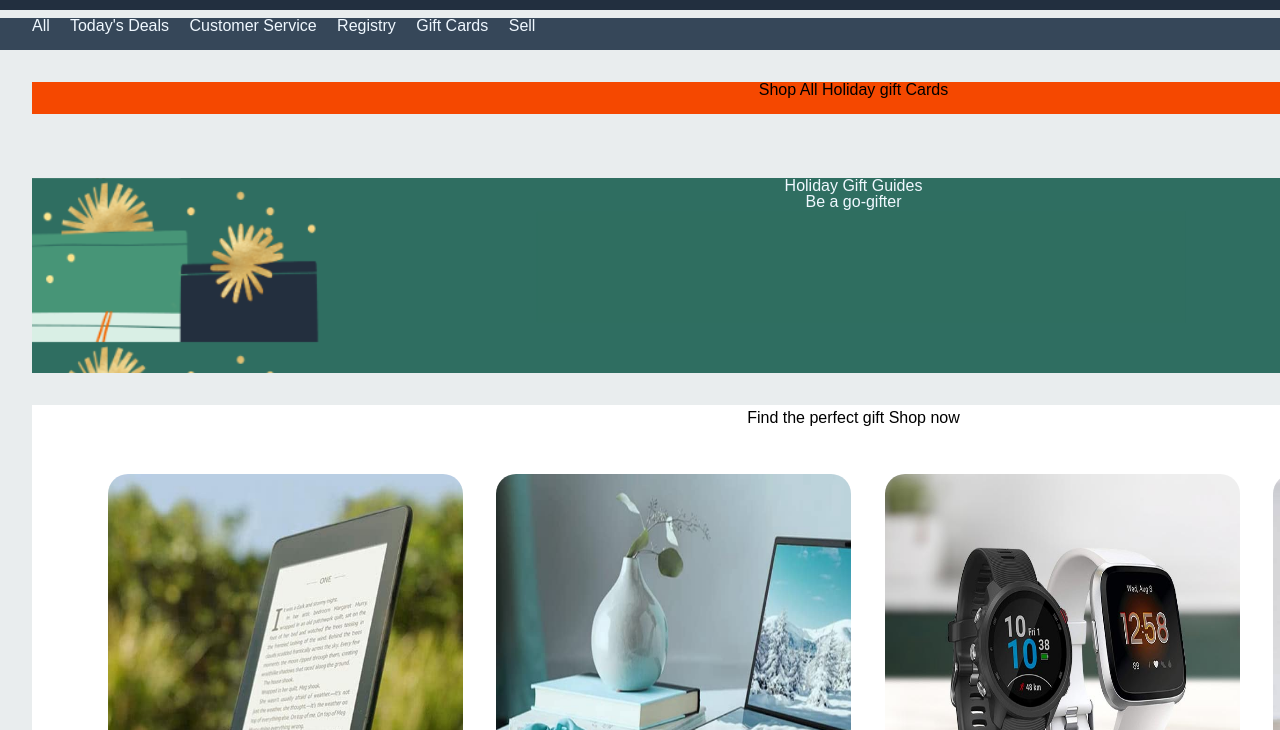
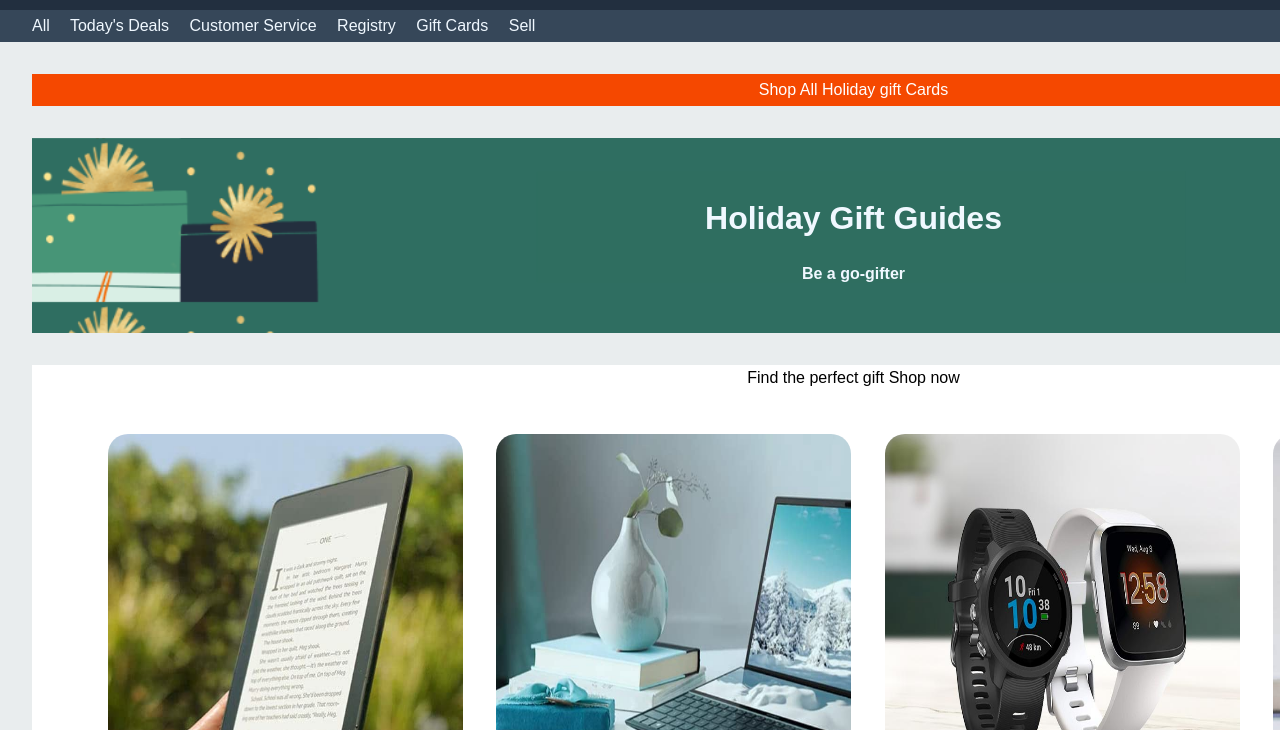
Before and after one commit to MKLNGLO/u1-w2-d5, a plain HTML site: page D5_v2/index.html in a window 1280 px wide. Shown: the part 70-800 px from the top of the page. Drawn offline with Linux system fonts and the light colour scheme.

Commit message:
Updated index and css with font edits

```diff
--- a/D5_v2/index.html
+++ b/D5_v2/index.html
@@ -36,7 +36,7 @@
 <!---SECTION--->
 
 <section id="orangeBar">
-    <p>Shop All Holiday gift Cards</p>
+    <p id="orangeP">Shop All Holiday gift Cards</p>
 </section>
 
 <!---SECTION--->
--- a/D5_v2/style.css
+++ b/D5_v2/style.css
@@ -33,7 +33,7 @@ nav {
 }
 
 #menuContainer {
-    margin-top: 0.5em;
+    padding-top: 0.5em;
     margin-left: 2em;
 }
 /*MAIN*/
@@ -53,6 +53,11 @@ main{
     text-align: center;
 }
 
+#orangeP {
+    color: #ffff;
+    padding-top: 0.5em;
+}
+
 /*SECTION - GREEN BANNER*/
 
 #greenBanner {
@@ -68,7 +73,14 @@ main{
 }
 
 #holidayGiftGuides {
-    margin-top: 4em;
+    padding-top: 2em;
+    padding-bottom: 1em;
+    font-weight: 700;
+    font-size: 2em;
+}
+
+#beAGoGifter {
+    font-weight: 600;
 }
 
 /*SECTION - ROUNDED PICTURES*/
```
